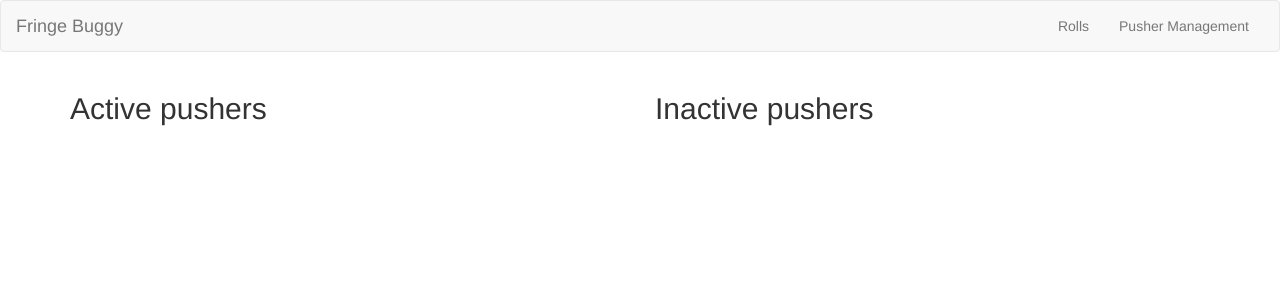
After one commit to jlbrooks/buggy, a Django app: template pushers/templates/edit_active_pushers.html in a window 1280 px wide. The commit adds this page. Shown: the top 300 px of the page. Run offline with Django 3.2, Linux system fonts and the light colour scheme; the template is opened without the code that fills it, so the values that code supplies are empty; some libraries are stand-ins or nearby versions.

Commit message:
editing active pushers for rolls

```diff
--- a/buggy/urls.py
+++ b/buggy/urls.py
@@ -23,8 +23,9 @@ urlpatterns = [
     # Rolls urls
     url(r'^rolls$', views.rolls, name='rolls'),
     url(r'^create_roll_day$', views.create_roll_day, name='create_roll_day'),
-    url(r'^add_roll_pusher$', views.add_roll_pusher, name='add_roll_pusher'),
-    url(r'^delete_roll_pusher$', views.delete_roll_pusher, name='delete_roll_pusher'),
+    url(r'^edit_active_pushers/(?P<r_id>[0-9]+)$', views.edit_active_pushers, name='edit_active_pushers'),
+    url(r'^activate_pusher/(?P<r_id>[0-9]+)/(?P<p_id>[0-9]+)$', views.activate_pusher, name='activate_pusher'),
+    url(r'^deactivate_pusher/(?P<r_id>[0-9]+)/(?P<p_id>[0-9]+)$', views.deactivate_pusher, name='deactivate_pusher'),
 
     # Pusher urls
     url(r'^pushers$', views.pushers, name='pushers'),
--- a/pushers/templates/__base.html
+++ b/pushers/templates/__base.html
@@ -24,7 +24,7 @@
         <span class="icon-bar"></span>
         <span class="icon-bar"></span>
       </button>
-      <a class="navbar-brand" href="{% url "index" %}">Fringe Buggy</a>
+      <a class="navbar-brand" href="{% url "rolls" %}">Fringe Buggy</a>
     </div>
 
     <div class="collapse navbar-collapse" id="navbar-collapse">
--- /dev/null
+++ b/pushers/templates/edit_active_pushers.html
@@ -0,0 +1,24 @@
+{% extends "__base.html" %}
+
+{% block content %}
+<div class="container">
+  <div class="row">
+    <div class="col-md-6">
+      <h2>Active pushers</h2>
+      <ul>
+        {% for pusher in active_pushers %}
+          <li>{{ pusher.name }} - {{ pusher.phone }} <a href="{% url "deactivate_pusher" roll.id pusher.id %}">Deactivate</a></li>
+        {% endfor %}
+      </ul>
+    </div>
+    <div class="col-md-6">
+      <h2>Inactive pushers</h2>
+      <ul>
+        {% for pusher in inactive_pushers %}
+          <li>{{ pusher.name }} - {{ pusher.phone }} <a href="{% url "activate_pusher" roll.id pusher.id %}">Activate</a></li>
+        {% endfor %}
+      </ul>
+    </div>
+  </div>
+</div>
+{% endblock content %}
--- a/pushers/templates/rolls.html
+++ b/pushers/templates/rolls.html
@@ -7,9 +7,10 @@
       {% for roll in rolls %}
         <h3>{{ roll.date }}</h3>
         <h4>Active Pushers</h4>
+        <a href="{% url "edit_active_pushers" roll.id %}">Edit active pushers</a>
         <ul>
         {% for pusher in roll.active_pushers.all %}
-          <li>{{ pusher.name }} - {{ pusher.phone }} <a href="{% url "delete_roll_pusher" pusher.id %}">Remove</a></li>
+          <li>{{ pusher.name }} - {{ pusher.phone }}</li>
         {% endfor %}
         </ul>
       {% endfor %}
```
Also changed, not shown: pushers/views.py (+24 -4 lines).
